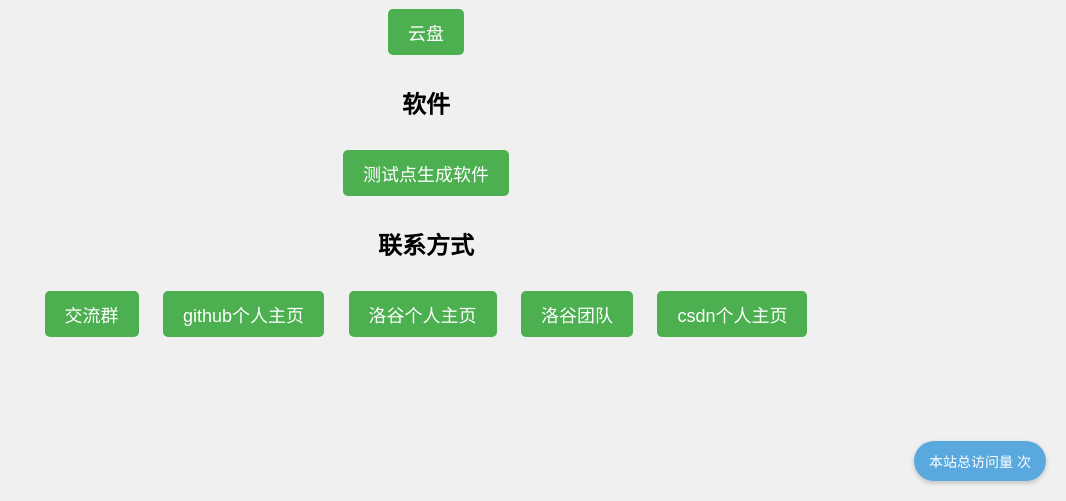
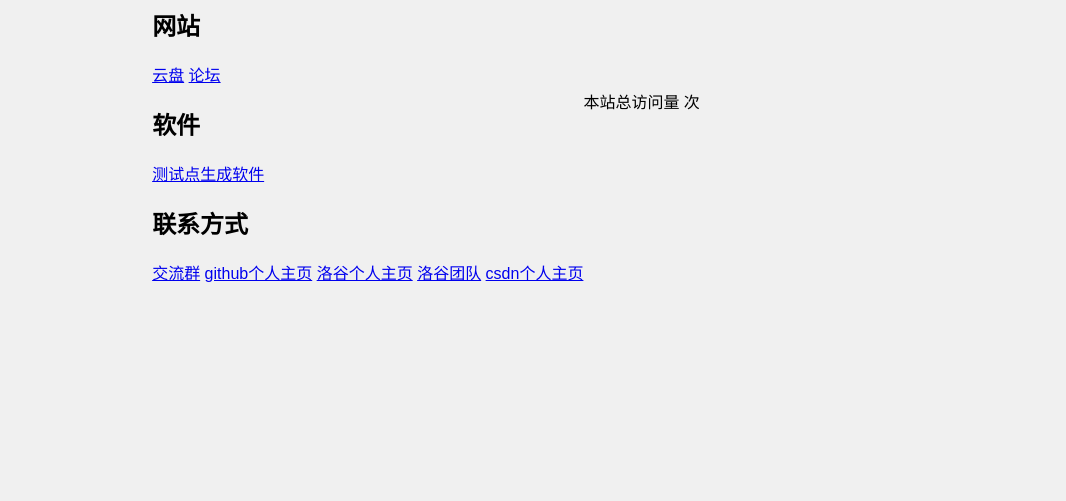
Before and after one commit to zhengddzz/zhengddzz.fun, a plain HTML site: page index.html in a window 1280 px wide. Shown: the part 299-800 px from the top of the page, without its empty margins (214-1280 px from the left). Drawn offline with Linux system fonts and the light colour scheme; some packages are replaced by stand-ins of ours; a script that the page names is missing.

Commit message:
Update index.html

```diff
--- a/index.html
+++ b/index.html
@@ -6,7 +6,7 @@
     <meta name="viewport" content="width=device-width, initial-scale=1.0">
     <title>导航页</title>
     <style>
-        .visit-count {
+        。visit-count {
             position: fixed;
             bottom: 20px;
             right: 20px;
@@ -19,7 +19,7 @@
             transition: all 0.3s ease;
         }
 
-        .visit-count:hover {
+        。visit-count:hover {
             background-color: rgba(41, 128, 185, 1);
             transform: translateY(-3px);
             box-shadow: 0 4px 8px rgba(0,0,0,0.3);
@@ -33,10 +33,10 @@
             margin: 0;
             background-color: #f0f0f0;
         }
-        .nav-container {
+        。nav-container {
             text-align: center;
         }
-        .nav-link {
+        。nav-link {
             display: inline-block;
             padding: 10px 20px;
             margin: 10px;
@@ -46,7 +46,7 @@
             border-radius: 5px;
             font-size: 18px;
         }
-        .nav-link:hover {
+        。nav-link:hover {
             background-color: #45a049;
         }
     </style>
@@ -56,6 +56,7 @@
         <h1>导航页</h1>
         <h2>网站</h2>
         <a href="https://pan.zhengddzz.fun" class="nav-link">云盘</a>
+        <a href="https://forum.zhengddzz.fun" class="nav-link">论坛</a>
         <h2>软件</h2>
         <a href="https://tpgs.zhengddzz.fun" class="nav-link">测试点生成软件</a>
         <h2>联系方式</h2>
```
